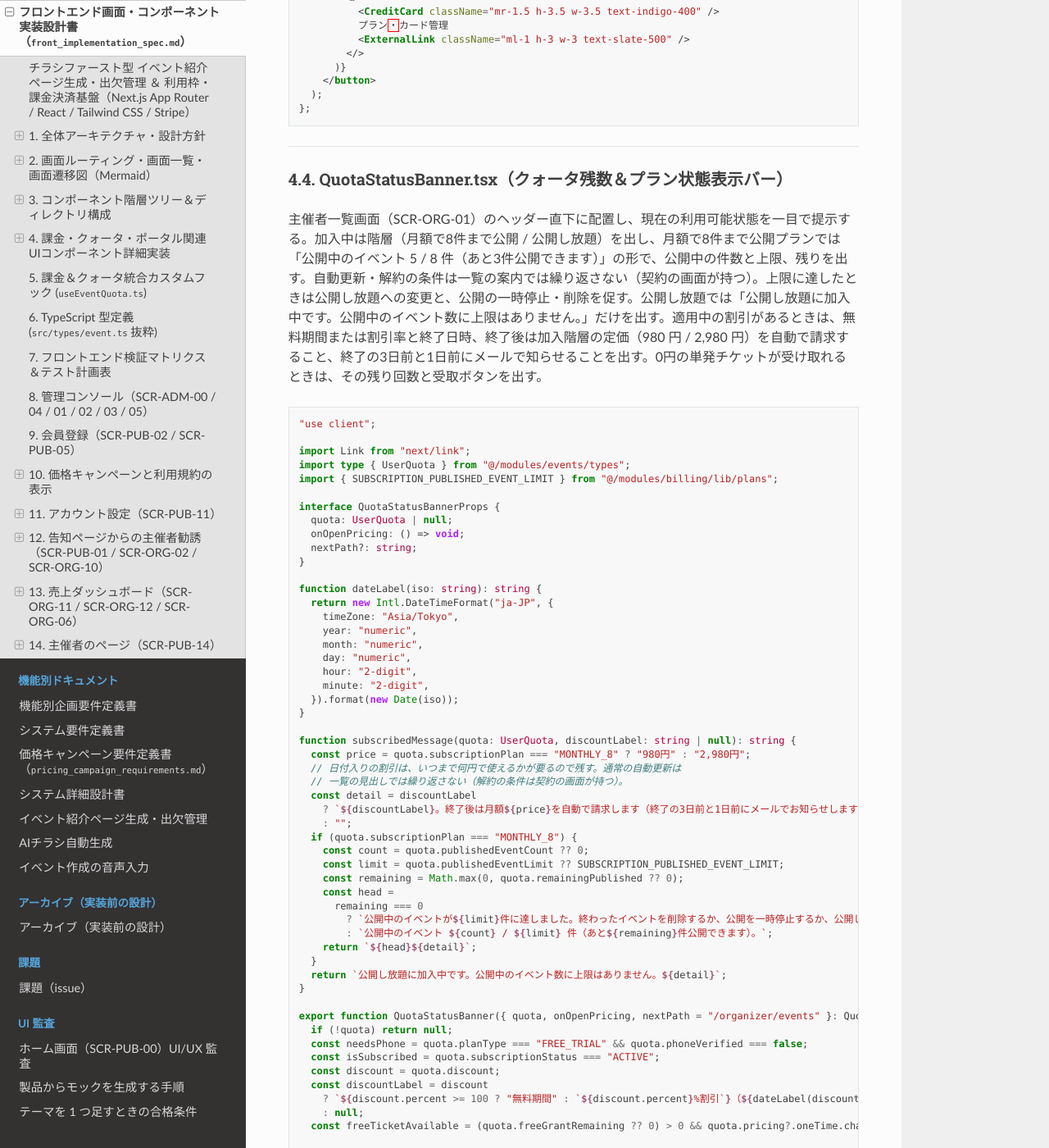
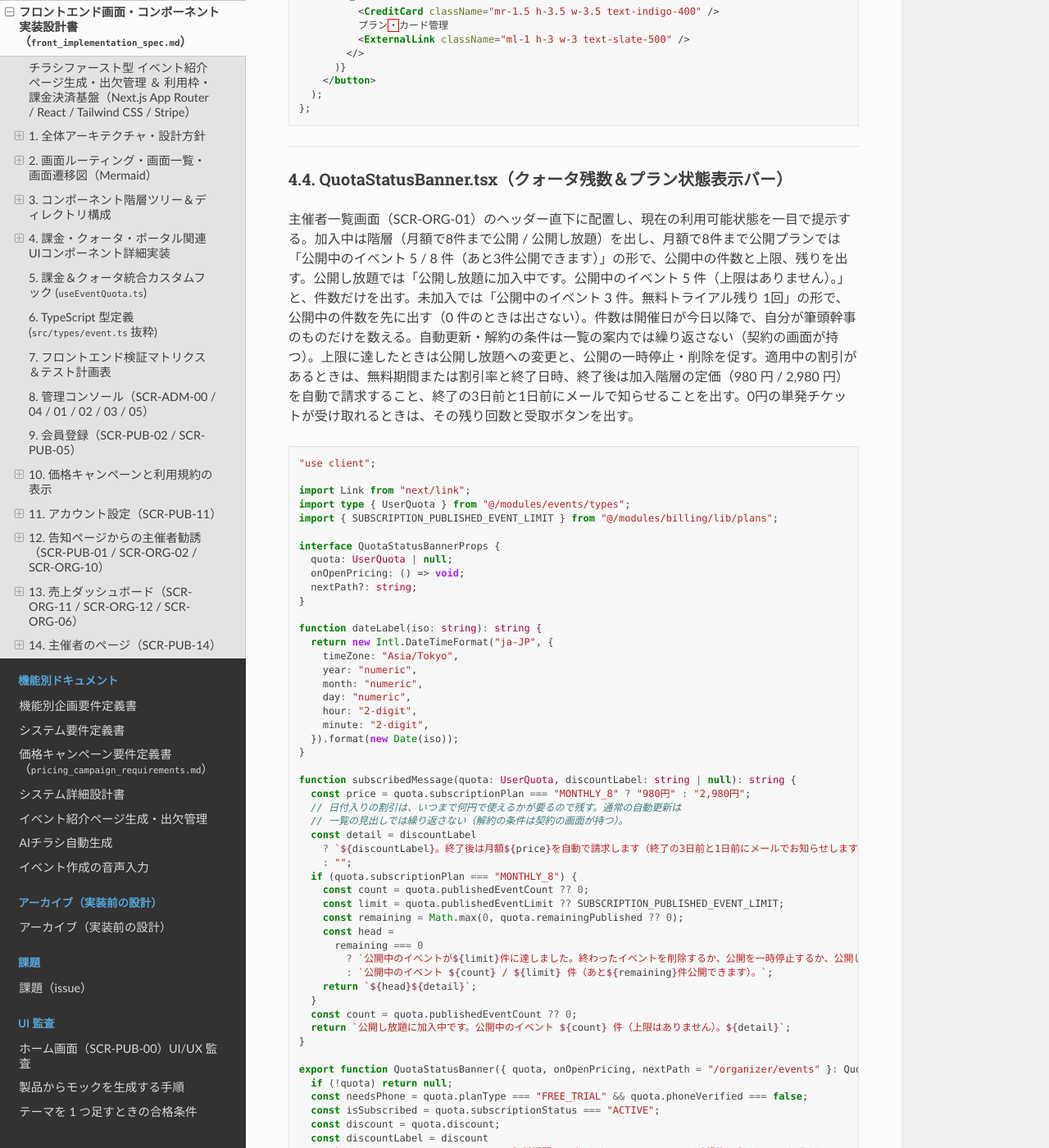
Before and after one commit to HirofumiSato/EventKreater, a Sphinx documentation site: the page built from docs/front_implementation_spec.md, in a window 1280 px wide and 1400 px high, scrolled down 18626 px. Shown: the whole window at 82% size. Built offline with Sphinx 7.4.7 and the Read the Docs theme 3.1.0, drawn with Linux system fonts in a browser that asks for light colours; some of the changed text lies outside the part shown.

Commit message:
feat(billing): 未加入と公開し放題の帯にも公開中の件数を出す
件数の札を外したぶん、公開中の件数は帯だけが持つ。月額で8件まで公開プランは従来どおり枠の判定と同じ数え方（定額から公開したもの）で「7 / 8 件」を出し、公開し放題は「公開中のイベント 5 件（上限はありません）」、未加入は「公開中のイベント 3 件。無料トライアル残り 1回」を出す。0 件のときは未加入で件数を出さない。

Co-authored-by: Cursor <cursoragent@cursor.com>

````diff
--- a/docs/front_implementation_spec.md
+++ b/docs/front_implementation_spec.md
@@ -969,7 +969,7 @@ export const StripePortalButton: React.FC<StripePortalButtonProps> = ({
 
 ### 4.4. QuotaStatusBanner.tsx（クォータ残数＆プラン状態表示バー）
 
-主催者一覧画面（SCR-ORG-01）のヘッダー直下に配置し、現在の利用可能状態を一目で提示する。加入中は階層（月額で8件まで公開 / 公開し放題）を出し、月額で8件まで公開プランでは「公開中のイベント 5 / 8 件（あと3件公開できます）」の形で、公開中の件数と上限、残りを出す。自動更新・解約の条件は一覧の案内では繰り返さない（契約の画面が持つ）。上限に達したときは公開し放題への変更と、公開の一時停止・削除を促す。公開し放題では「公開し放題に加入中です。公開中のイベント数に上限はありません。」だけを出す。適用中の割引があるときは、無料期間または割引率と終了日時、終了後は加入階層の定価（980 円 / 2,980 円）を自動で請求すること、終了の3日前と1日前にメールで知らせることを出す。0円の単発チケットが受け取れるときは、その残り回数と受取ボタンを出す。
+主催者一覧画面（SCR-ORG-01）のヘッダー直下に配置し、現在の利用可能状態を一目で提示する。加入中は階層（月額で8件まで公開 / 公開し放題）を出し、月額で8件まで公開プランでは「公開中のイベント 5 / 8 件（あと3件公開できます）」の形で、公開中の件数と上限、残りを出す。公開し放題では「公開し放題に加入中です。公開中のイベント 5 件（上限はありません）。」と、件数だけを出す。未加入では「公開中のイベント 3 件。無料トライアル残り 1回」の形で、公開中の件数を先に出す（0 件のときは出さない）。件数は開催日が今日以降で、自分が筆頭幹事のものだけを数える。自動更新・解約の条件は一覧の案内では繰り返さない（契約の画面が持つ）。上限に達したときは公開し放題への変更と、公開の一時停止・削除を促す。適用中の割引があるときは、無料期間または割引率と終了日時、終了後は加入階層の定価（980 円 / 2,980 円）を自動で請求すること、終了の3日前と1日前にメールで知らせることを出す。0円の単発チケットが受け取れるときは、その残り回数と受取ボタンを出す。
 
 ```tsx
 "use client";
@@ -1012,7 +1012,8 @@ function subscribedMessage(quota: UserQuota, discountLabel: string | null): stri
         : `公開中のイベント ${count} / ${limit} 件（あと${remaining}件公開できます）。`;
     return `${head}${detail}`;
   }
-  return `公開し放題に加入中です。公開中のイベント数に上限はありません。${detail}`;
+  const count = quota.publishedEventCount ?? 0;
+  return `公開し放題に加入中です。公開中のイベント ${count} 件（上限はありません）。${detail}`;
 }
 
 export function QuotaStatusBanner({ quota, onOpenPricing, nextPath = "/organizer/events" }: QuotaStatusBannerProps) {
@@ -1038,7 +1039,11 @@ export function QuotaStatusBanner({ quota, onOpenPricing, nextPath = "/organizer
       ? "お支払いに問題があります。カードを更新してください。"
       : isSubscribed
         ? subscribedMessage(quota, discountLabel)
-        : `無料トライアル残り ${quota.remainingFree}回${quota.paidCredits > 0 ? `（単発クレジット ${quota.paidCredits}回）` : ""}${
+        : `${
+            quota.publishedEventCount
+              ? `公開中のイベント ${quota.publishedEventCount} 件。`
+              : ""
+          }無料トライアル残り ${quota.remainingFree}回${quota.paidCredits > 0 ? `（単発クレジット ${quota.paidCredits}回）` : ""}${
             freeTicketAvailable ? ` ・ 0円チケットがあと${quota.freeGrantRemaining}回受け取れます` : ""
           }`;
 
@@ -1239,7 +1244,10 @@ export interface UserQuota {
   paidCredits: number;
   subscriptionStatus: SubscriptionStatus;
   subscriptionPlan: SubscriptionPlan;
-  /** 公開中のイベント数。月額で8件まで公開プランだけが数える。 */
+  /**
+   * 公開中のイベント数。開催日が今日以降で、自分が筆頭幹事のもの。
+   * 月額で8件まで公開プランでは枠の判定と同じく定額から公開したものだけを数える。
+   */
   publishedEventCount: number;
   publishedEventLimit: number;
   /** あと何件公開できるか。公開し放題と未加入は null。 */
@@ -1373,7 +1381,7 @@ Google の同じ確認済みメールは、既存会員へ `googleSub` を結ぶ
 | :---- | :---- | :---- |
 | SCR-PUB-06 `/service` | サーバコンポーネントで `loadActiveCampaigns()` と `quoteAll()` を直接呼ぶ（`dynamic = "force-dynamic"`） | 販売価格を大きく、割引中は定価を打ち消し線で併記。期限とキャンペーン名を添える。単発・月額で8件まで公開・公開し放題の3枚を出す |
 | SCR-MOD-01 課金プランモーダル | `useEventQuota()` が `GET /api/v1/billing/quota` の `pricing` を保持し、`quotes`（`oneTime` / `subscription8` / `subscriptionUnlimited`）として渡す | 同じく販売価格と定価、期限を出す。0円の単発は「無料で受け取る」 |
-| SCR-ORG-01 / SCR-ORG-02 / SCR-PUB-03 | `QuotaStatusBanner` | 加入中は「公開中のイベント 5 / 8 件（あと3件公開できます）」「公開し放題に加入中です。公開中のイベント数に上限はありません。」を出す。適用中の割引があるときだけ「無料期間（〜日時）」「終了後は加入階層の定価（980円 / 2,980円）を自動で請求」「終了の3日前と1日前にメールでお知らせ」を足す |
+| SCR-ORG-01 / SCR-ORG-02 / SCR-PUB-03 | `QuotaStatusBanner` | 加入中は「公開中のイベント 5 / 8 件（あと3件公開できます）」「公開し放題に加入中です。公開中のイベント 5 件（上限はありません）。」を出し、未加入は「公開中のイベント 3 件。無料トライアル残り 1回」（0 件なら件数を出さない）を出す。適用中の割引があるときだけ「無料期間（〜日時）」「終了後は加入階層の定価（980円 / 2,980円）を自動で請求」「終了の3日前と1日前にメールでお知らせ」を足す |
 | SCR-ADM-05 `/console/pricing` | `GET /api/v1/admin/pricing-campaigns` | 一覧に成立件数、売上、割引総額を出す。フォームは入力中の割引率から販売価格を即時計算する |
 
 ### 10.2. `PricingModal` の props
````
Also changed, not shown: docs/backend_api_implementation_spec.md (+5 -3 lines), docs/billing_and_quota_planning_requirements.md (+2 -2 lines), docs/billing_and_quota_system_requirements.md (+1 -1 lines), docs/doc-index.json, 5 other files.
